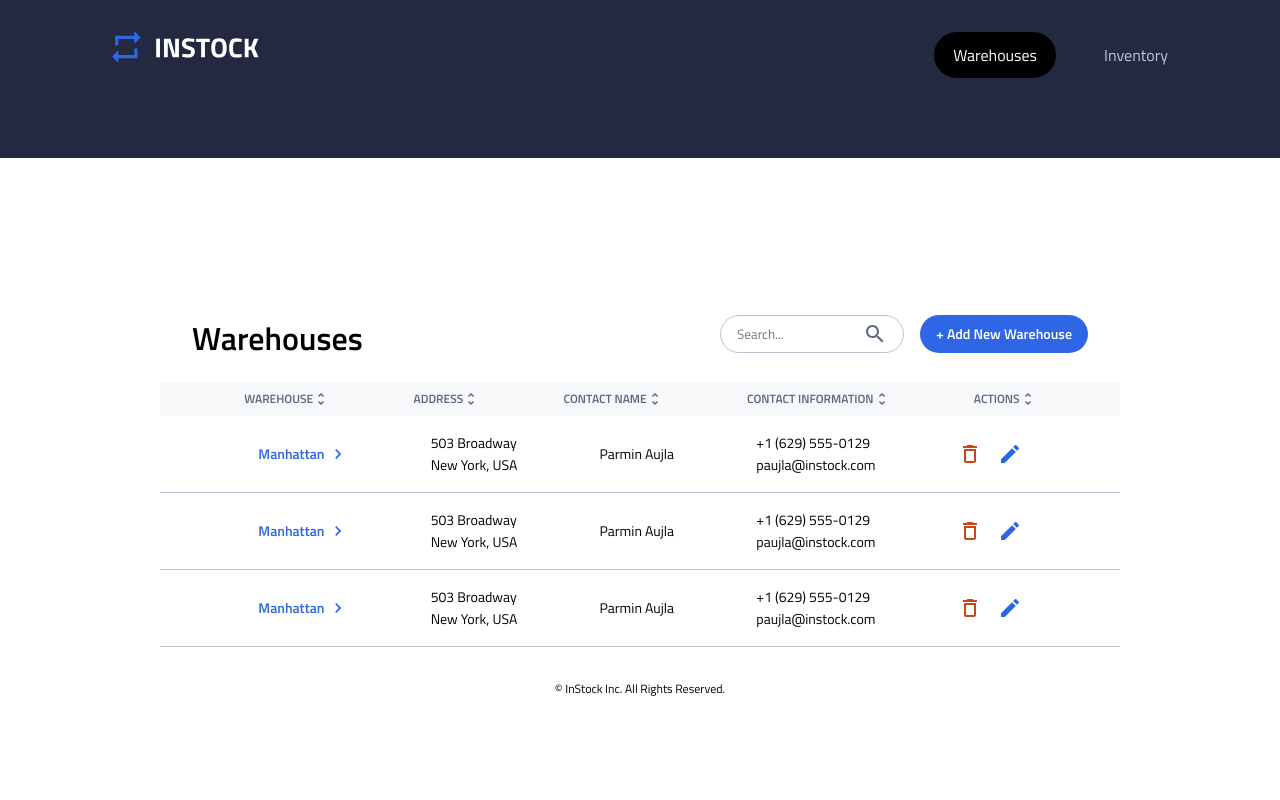
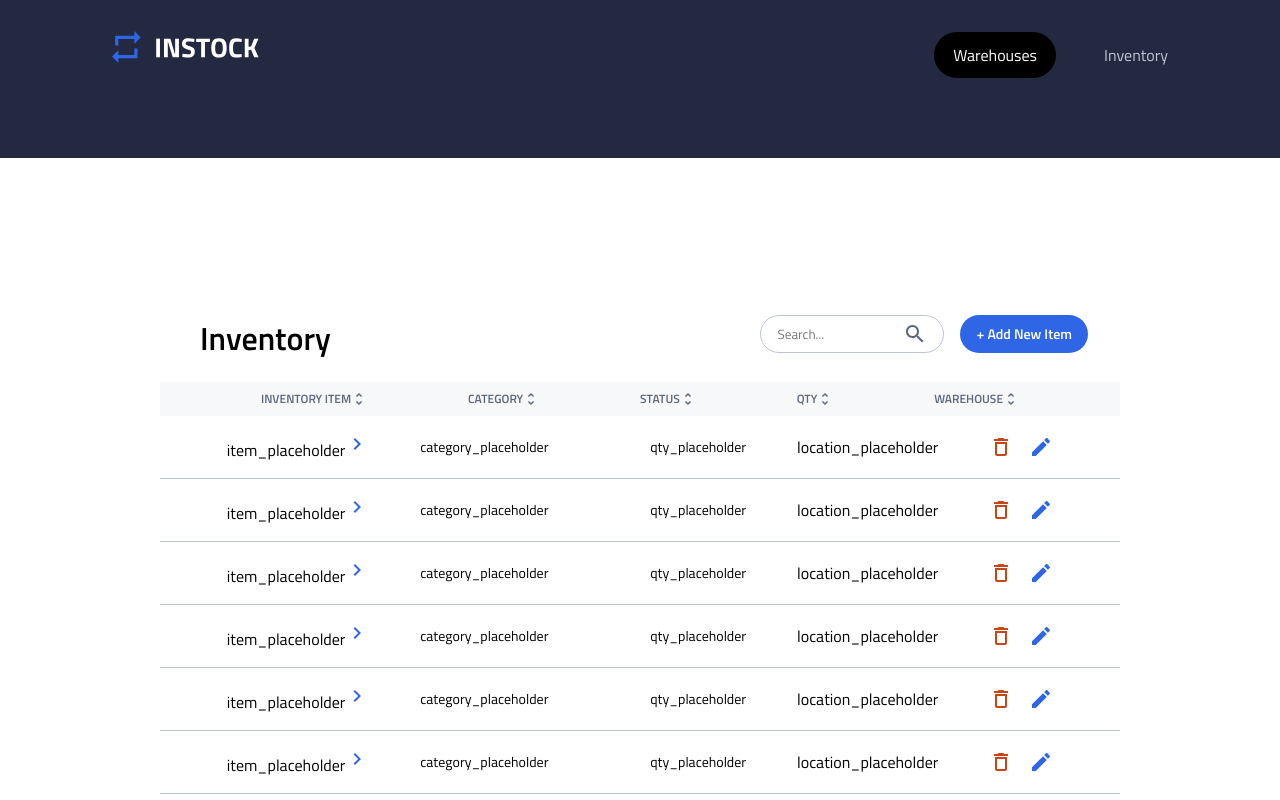
Before and after one commit to QurayshSaif/saturn-instock, a React (Create React App) app: page /Inventory in a window 1280 px wide. Shown: the top 800 px of the page. Built offline with nearby package versions, Linux system fonts and the light colour scheme.

Commit message:
added items to inventory page

```diff
--- a/src/App.js
+++ b/src/App.js
@@ -5,6 +5,7 @@ import Footer from './components/Footer/Footer'
 import { BrowserRouter, Routes, Route } from "react-router-dom";
 import AddWarehouse from './components/AddWarehouse/AddWarehouse';
 import WarehouseList from './components/WarehouseList/WarehouseList';
+import InventoryList from './components/InventoryList/InventoryList';
 
 
 
@@ -19,11 +20,11 @@ function App () {
 <Route path="Warehouse/:id" element={<WarehouseList />} />
 <Route path="Warehouse/:id/edit" element={<WarehouseList />} />
 <Route path="Warehouse/:id/delete" element={<WarehouseList />} />
-<Route path="/Inventory" element={<WarehouseList />} />
-<Route path="Inventory/add" element={<WarehouseList />} />
-<Route path="Inventory/:id" element={<WarehouseList />} />
-<Route path="Inventory/:id/edit" element={<WarehouseList />} />
-<Route path="Inventory/:id/delete" element={<WarehouseList />} />
+<Route path="/Inventory" element={<InventoryList />} />
+<Route path="Inventory/add" element={<AddWarehouse />} />
+<Route path="Inventory/:id" element={<InventoryList />} />
+<Route path="Inventory/:id/edit" element={<InventoryList />} />
+<Route path="Inventory/:id/delete" element={<InventoryList />} />
 </Routes>
 <Footer/>
 </BrowserRouter>
--- a/src/components/InventoryList/InventoryList.jsx
+++ b/src/components/InventoryList/InventoryList.jsx
@@ -5,9 +5,14 @@ import InventoryTableRow from "../InventoryTableRow/InventoryTableRow";
 
 const InventoryList = () => {
   return (
-    <div className="Inventory__list">
+    <div className="inventory__list">
       <InventoryListHeader />
       <InventoryTableColumns />
+      <InventoryTableRow />
+      <InventoryTableRow />
+      <InventoryTableRow />
+      <InventoryTableRow />
+      <InventoryTableRow />
       <InventoryTableRow />
       <InventoryTableRow />
       <InventoryTableRow />
--- a/src/components/InventoryList/InventoryList.scss
+++ b/src/components/InventoryList/InventoryList.scss
@@ -0,0 +1,27 @@
+@use '../../styles/partials/globals' as *;
+@use '../../styles/partials/typography' as *;
+@use '../../styles/partials/variables' as *;
+@use '../../styles/partials/mixins' as *;
+
+.inventory {
+
+	&__list {
+		display: flex;
+		flex-direction: column;
+		justify-content: center;
+		margin: 1rem;
+		width: 90%;
+        background-color: white;
+
+		@include tablet-viewport {
+			margin: 2rem;
+		}
+
+		@include desktop-viewport {
+			margin: 0 auto;
+			padding: 2rem;
+			max-width: 64rem;
+		}
+
+	}
+}
--- a/src/components/InventoryListHeader/InventoryListHeader.jsx
+++ b/src/components/InventoryListHeader/InventoryListHeader.jsx
@@ -0,0 +1,20 @@
+import "./InventoryListHeader.scss";
+
+const InventoryListHeader = () => {
+  return (
+    <div className="inventory__header">
+      <h1>Inventory</h1>
+      <div className="inventory__header--nav">
+        <input
+          type="search"
+          name="search"
+          id="search"
+          placeholder="Search..."
+        />
+        <a href="/">+ Add New Item</a>
+      </div>
+    </div>
+  );
+};
+
+export default InventoryListHeader;
--- a/src/components/InventoryListHeader/InventoryListHeader.scss
+++ b/src/components/InventoryListHeader/InventoryListHeader.scss
@@ -0,0 +1,59 @@
+@use '../../styles/partials/globals' as *;
+@use '../../styles/partials/typography' as *;
+@use '../../styles/partials/variables' as *;
+@use '../../styles/partials/mixins' as *;
+
+.inventory {
+
+	&__header {
+		display: flex;
+		flex-direction: column;
+		align-items: center;
+		justify-content: center;
+		padding: $pad-large-24;
+		gap: 1rem;
+		@include divider-bottom;
+
+
+		@include tablet-viewport {
+			flex-direction: row;
+			justify-content: space-between;
+			padding-left: 2rem;
+			padding-right: 2rem;
+			border-bottom: none;
+		}
+
+
+		>h1 {
+			text-align: left;
+			@include h1-type-page-header;
+			padding-top: 0.5rem;
+			margin-left: .5rem;
+		}
+
+		&--nav {
+			width: 100%;
+			display: flex;
+			flex-direction: column;
+			gap: 1rem;
+
+			@include tablet-viewport {
+				flex-direction: row;
+				width: auto;
+			}
+
+			>input {
+				@include form-field-style;
+				background: url('../../assets/icons/search-24px.svg') no-repeat right 1rem center;
+
+			}
+
+			>a {
+				@include primary-button-style;
+				// width: fit-content;
+				width: 100%;
+			}
+		}
+	}
+
+}
--- a/src/components/InventoryTableColumns/InventoryTableColumns.jsx
+++ b/src/components/InventoryTableColumns/InventoryTableColumns.jsx
@@ -0,0 +1,31 @@
+import "./InventoryTableColumns.scss";
+import sortSvg from "../../assets/icons/sort-24px.svg";
+
+const InventoryTableColumns = () => {
+  return (
+    <div className="inventory__columns">
+      <h4>
+        inventory Item
+        <img src={sortSvg} alt="sort" />
+      </h4>
+      <h4>
+        category
+        <img src={sortSvg} alt="sort" />
+      </h4>
+      <h4>
+        status
+        <img src={sortSvg} alt="sort" />
+      </h4>
+      <h4>
+        qty
+        <img src={sortSvg} alt="sort" />
+      </h4>
+      <h4>
+        warehouse
+        <img src={sortSvg} alt="sort" />
+      </h4>
+    </div>
+  );
+};
+
+export default InventoryTableColumns;
--- a/src/components/InventoryTableColumns/InventoryTableColumns.scss
+++ b/src/components/InventoryTableColumns/InventoryTableColumns.scss
@@ -0,0 +1,32 @@
+@use '../../styles/partials/globals' as *;
+@use '../../styles/partials/typography' as *;
+@use '../../styles/partials/variables' as *;
+@use '../../styles/partials/mixins' as *;
+
+.inventory__columns {
+
+	display: none;
+
+	@include tablet-viewport {
+		background-color: $light-grey;
+		display: flex;
+		align-items: baseline;
+		padding: 0.5rem 0;
+		justify-content: space-evenly;
+
+		>h4 {
+			margin: 0;
+			display: flex;
+			// padding: 0.5rem 0;
+			align-items: center;
+			@include h4-type-table-header;
+			color: $slate;
+			font-weight: 600;
+
+			>img {
+				// padding: 0 1rem;
+				width: 1rem;
+			}
+		}
+	}
+}
--- a/src/components/InventoryTableRow/InventoryTableRow.jsx
+++ b/src/components/InventoryTableRow/InventoryTableRow.jsx
@@ -0,0 +1,33 @@
+import "./InventoryTableRow.scss";
+import chevronSvg from "../../assets/icons/chevron_right-24px.svg";
+import deleteSvg from "../../assets/icons/delete_outline-24px.svg";
+import editSvg from "../../assets/icons/edit-24px.svg";
+
+const InventoryTableRow = () => {
+  return (
+    <div className="inventory__row">
+      <div className="inventory__tem">
+        <p>
+          item_placeholder
+          <img src={chevronSvg} alt="link" />
+        </p>
+      </div>
+      <div className="inventory__category">
+        <p>category_placeholder</p>
+      </div>
+      <div className="inventory__status"></div>
+      <div className="inventory__qty">
+        <p>qty_placeholder</p>
+      </div>
+      <div className="inventory__warehouse">
+        <p>location_placeholder</p>
+      </div>
+      <div className="inventory__actions">
+        <img src={deleteSvg} alt="delete" />
+        <img src={editSvg} alt="edit" />
+      </div>
+    </div>
+  );
+};
+
+export default InventoryTableRow;
--- a/src/components/InventoryTableRow/InventoryTableRow.scss
+++ b/src/components/InventoryTableRow/InventoryTableRow.scss
@@ -0,0 +1,93 @@
+@use '../../styles/partials/globals' as *;
+@use '../../styles/partials/typography' as *;
+@use '../../styles/partials/variables' as *;
+@use '../../styles/partials/mixins' as *;
+
+
+.inventory {
+
+	&__row {
+		display: flex;
+		align-items: center;
+		justify-content: space-evenly;
+		padding: $pad-med-16;
+		@include divider-bottom;
+
+		@include tablet-viewport {}
+	}
+
+	&__item {
+		display: flex;
+		flex-direction: column;
+
+		>h4 {
+			@include h4-type-table-header;
+			color: $slate;
+			font-weight: 600;
+
+			@include tablet-viewport {
+				display: none;
+			}
+		}
+
+		>p {
+			display: flex;
+			flex-direction: row;
+			gap: .25rem;
+			@include text-link-style;
+
+			>img {
+				width: 1.25rem;
+			}
+
+		}
+	}
+
+	&__category {
+		display: flex;
+		flex-direction: column;
+
+		>h4 {
+			@include h4-type-table-header;
+			color: $slate;
+			font-weight: 600;
+
+			@include tablet-viewport {
+				display: none;
+			}
+		}
+
+		>p {
+			@include p2-type-body-medium;
+		}
+	}
+
+	&__status {
+
+	}
+
+	&__qty {
+
+		>h4 {
+			@include h4-type-table-header;
+			color: $slate;
+			font-weight: 600;
+
+			@include tablet-viewport {
+				display: none;
+			}
+		}
+
+		>p {
+			@include p2-type-body-medium;
+		}
+	}
+
+	&__actions {
+		display: flex;
+		gap: 1rem;
+		// >img {
+
+		// }
+	}
+}
```
